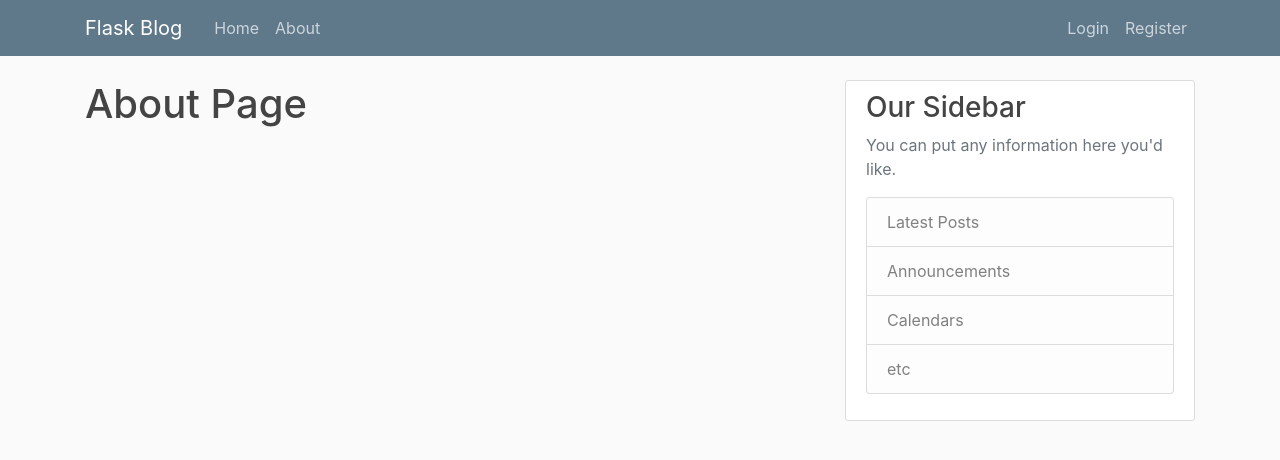
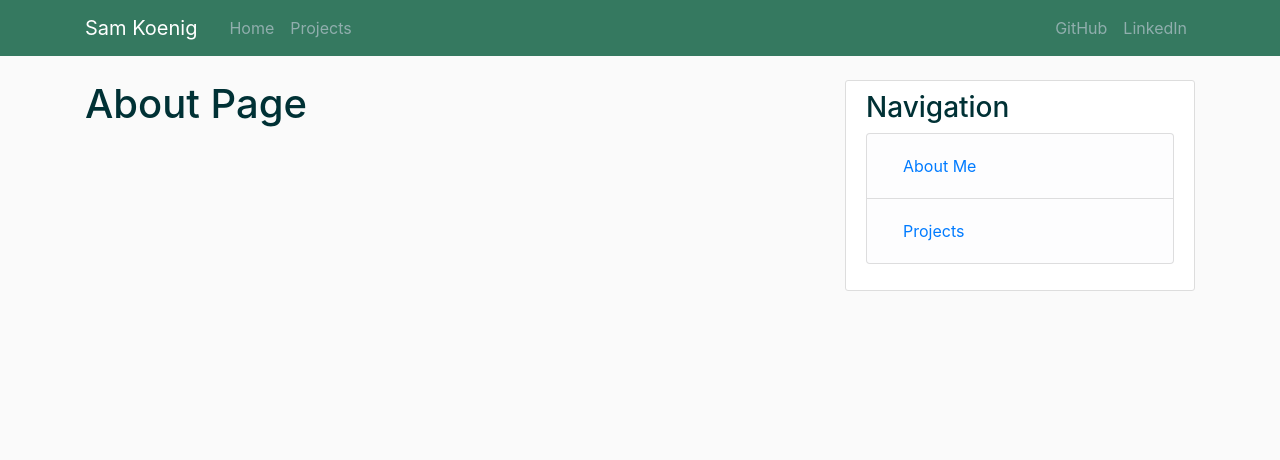
Before and after one commit to samkoenig1/portfolio, a Flask app: template templates/about.html in a window 1280 px wide. Shown: the top 460 px of the page. Run offline with Flask 3, Linux system fonts and the light colour scheme; the template is opened without the code that fills it, so the values that code supplies are empty; some libraries are stand-ins or nearby versions.

Commit message:
update_content
Update template content to reflect personal portfolio

```diff
--- a/run.py
+++ b/run.py
@@ -1,31 +1,18 @@
 from flask import Flask, render_template, url_for
 app = Flask(__name__)
 
-posts = [
-    {
-        'author': 'Sam Koenig',
-        'title': 'Hungry Hungry hippo',
-        'content': 'First post content',
-        'date_posted': 'April 20, 2018'
-    },
-    {
-        'author': 'Alize Magana',
-        'title': 'Blog Post 2',
-        'content': 'Second post content',
-        'date_posted': 'April 21, 2018'
-    }
-]
+posts = []
 
 
 @app.route("/")
 @app.route("/home")
 def home():
-    return render_template('home.html', posts=posts)
+    return render_template('home.html')
 
 
-@app.route("/about")
+@app.route("/projects")
 def about():
-    return render_template('about.html', title='About')
+    return render_template('projects.html', title='Projects')
 
 
 if __name__ == '__main__':
--- a/static/main.css
+++ b/static/main.css
@@ -1,23 +1,23 @@
 body {
   background: #fafafa;
-  color: #333333;
+  color: #003135;
   margin-top: 5rem;
 }
 
 h1, h2, h3, h4, h5, h6 {
-  color: #444444;
+  color: #003135;
 }
 
 .bg-steel {
-  background-color: #5f788a;
+  background-color: #357960;
 }
 
 .site-header .navbar-nav .nav-link {
-  color: #cbd5db;
+  color: #90AEAD;
 }
 
 .site-header .navbar-nav .nav-link:hover {
-  color: #ffffff;
+  color: #FBE9D0;
 }
 
 .site-header .navbar-nav .nav-link.active {
@@ -32,20 +32,20 @@ h1, h2, h3, h4, h5, h6 {
   margin-bottom: 20px;
 }
 
-.article-title {
+.content-title {
   color: #444444;
 }
 
-a.article-title:hover {
+a.content:hover {
   color: #428bca;
   text-decoration: none;
 }
 
-.article-content {
+.content {
   white-space: pre-line;
 }
 
-.article-img {
+.content-img {
   height: 65px;
   width: 65px;
   margin-right: 16px;
@@ -61,20 +61,3 @@ a.article-title:hover {
   color: #333;
   text-decoration: none;
 }
-
-.article-svg {
-  width: 25px;
-  height: 25px;
-  vertical-align: middle;
-}
-
-.account-img {
-  height: 125px;
-  width: 125px;
-  margin-right: 20px;
-  margin-bottom: 16px;
-}
-
-.account-heading {
-  font-size: 2.5rem;
-}
--- a/templates/layout.html
+++ b/templates/layout.html
@@ -9,30 +9,27 @@
     <link rel="stylesheet" href="https://maxcdn.bootstrapcdn.com/bootstrap/4.0.0/css/bootstrap.min.css" integrity="sha384-Gn5384xqQ1aoWXA+058RXPxPg6fy4IWvTNh0E263XmFcJlSAwiGgFAW/dAiS6JXm" crossorigin="anonymous">
 
     <link rel="stylesheet" type="text/css" href="{{ url_for('static', filename='main.css') }}">
+    <title> Sam Koenig - Portfolio </title>
 
-    {% if title %}
-        <title>Flask Blog - {{ title }}</title>
-    {% else %}
-        <title>Flask Blog</title>
-    {% endif %}
 </head>
 <body>
     <header class="site-header">
       <nav class="navbar navbar-expand-md navbar-dark bg-steel fixed-top">
         <div class="container">
-          <a class="navbar-brand mr-4" href="/">Flask Blog</a>
+          <a class="navbar-brand mr-4" href="/">Sam Koenig
+          </a>
           <button class="navbar-toggler" type="button" data-toggle="collapse" data-target="#navbarToggle" aria-controls="navbarToggle" aria-expanded="false" aria-label="Toggle navigation">
             <span class="navbar-toggler-icon"></span>
           </button>
           <div class="collapse navbar-collapse" id="navbarToggle">
             <div class="navbar-nav mr-auto">
               <a class="nav-item nav-link" href="/">Home</a>
-              <a class="nav-item nav-link" href="/about">About</a>
+              <a class="nav-item nav-link" href="/projects">Projects</a>
             </div>
             <!-- Navbar Right Side -->
             <div class="navbar-nav">
-              <a class="nav-item nav-link" href="/login">Login</a>
-              <a class="nav-item nav-link" href="/register">Register</a>
+              <a class="nav-item nav-link" href="https://github.com/samkoenig1" target="_blank" rel="noopener noreferrer"> GitHub </a>
+              <a class="nav-item nav-link" href="https://www.linkedin.com/in/samuelkoenig/"  target="_blank" rel="noopener noreferrer"> LinkedIn </a>
             </div>
           </div>
         </div>
@@ -45,13 +42,14 @@
         </div>
         <div class="col-md-4">
           <div class="content-section">
-            <h3>Our Sidebar</h3>
-            <p class='text-muted'>You can put any information here you'd like.
+            <h3>Navigation</h3>
               <ul class="list-group">
-                <li class="list-group-item list-group-item-light">Latest Posts</li>
-                <li class="list-group-item list-group-item-light">Announcements</li>
-                <li class="list-group-item list-group-item-light">Calendars</li>
-                <li class="list-group-item list-group-item-light">etc</li>
+                <li class="list-group-item list-group-item-light">
+                  <a class="nav-item nav-link" href="/"> About Me</a>
+                </li>
+                <li class="list-group-item list-group-item-light">
+                  <a class="nav-item nav-link" href="/projects"> Projects </a>
+                </li>
               </ul>
             </p>
           </div>
```
Also changed, not shown: templates/home.html (+27 -12 lines), templates/projects.html (added, +13 -0 lines).
